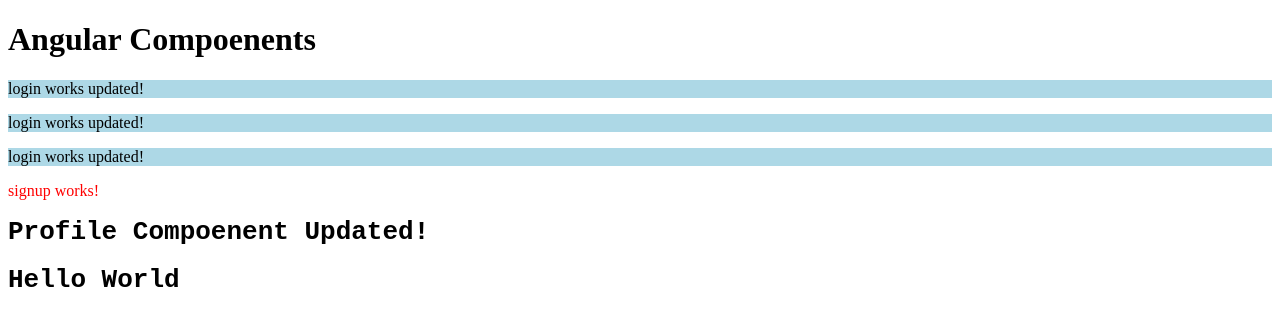
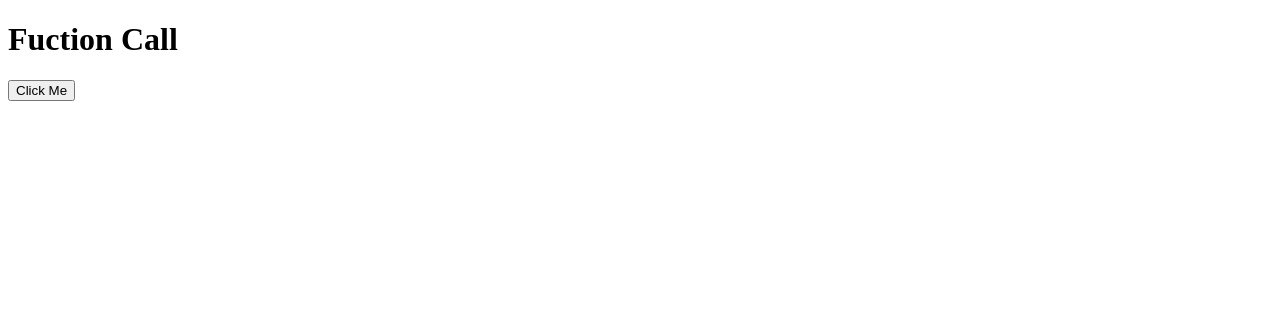
Before and after one commit to elishabhatti/angular-app, an Angular app: page / in a window 1280 px wide. Shown: the top 326 px of the page. Built offline with nearby package versions, Linux system fonts and the light colour scheme.

Commit message:
function in angular

```diff
--- a/src/app/app.html
+++ b/src/app/app.html
@@ -1,6 +1,2 @@
-<h1>Angular Compoenents</h1>
-<login> </login>
-<login> </login>
-<login> </login>
-<signup></signup>
-<profile></profile>
+<h1>Fuction Call</h1>
+<button (click)="otherFunction()">Click Me</button>
--- a/src/app/app.ts
+++ b/src/app/app.ts
@@ -1,7 +1,7 @@
 import { Component } from '@angular/core';
 import { Login } from './login/login';
-import { Signup } from "./signup/signup";
-import { ProfileComponent } from "./profile/profile.component";
+import { Signup } from './signup/signup';
+import { ProfileComponent } from './profile/profile.component';
 
 @Component({
   selector: 'app-root',
@@ -10,4 +10,11 @@ import { ProfileComponent } from "./profile/profile.component";
   styleUrl: './app.css',
 })
 export class App {
+  handleClickEvent() {
+    console.log('Hello World!');
+    this.otherFunction();
+  }
+  otherFunction() {
+    console.log('other function');
+  }
 }
```
